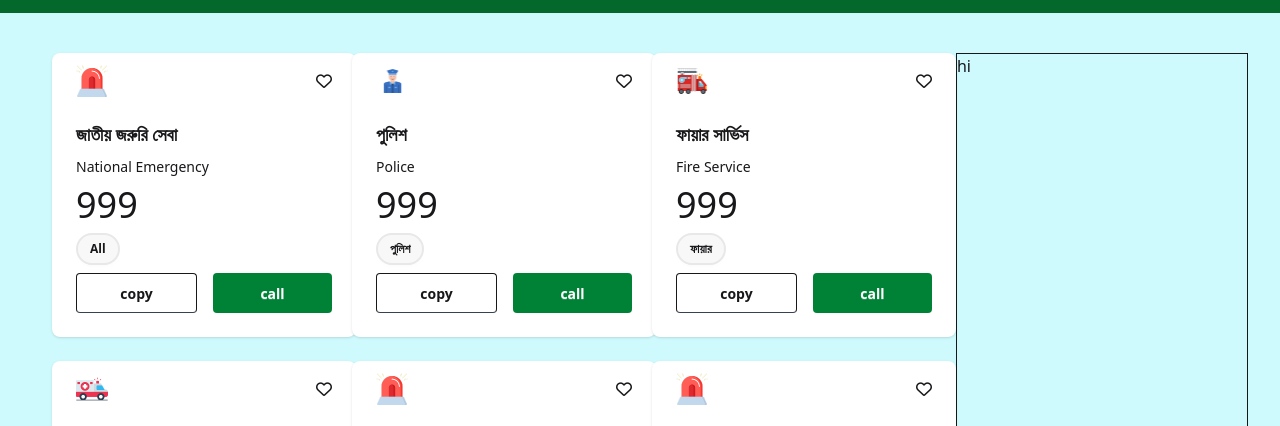
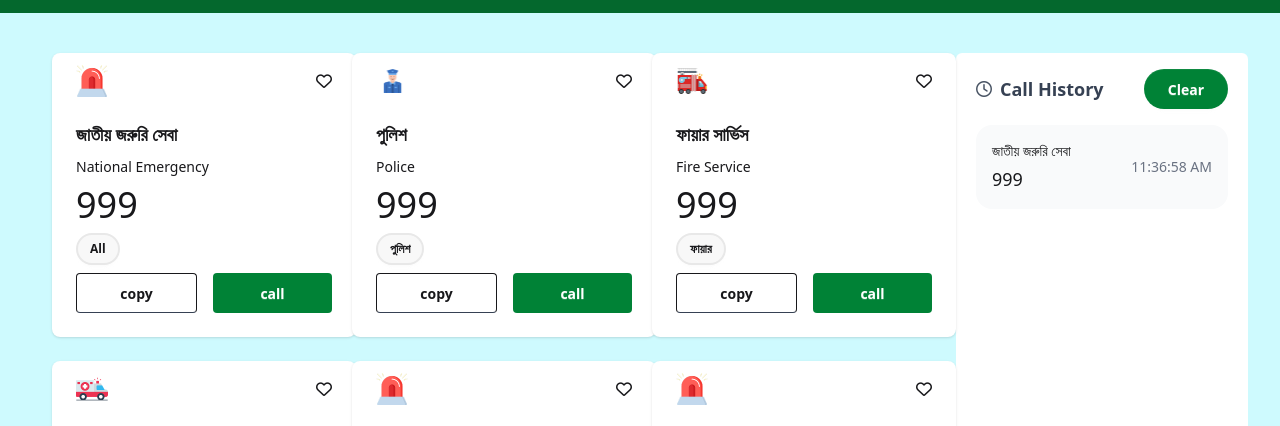
Before and after one commit to tishadey45/emergency-hotline, a website: page index.html in a window 1280 px wide. Shown: the part 351-777 px from the top of the page. Drawn offline with nearby package versions, Linux system fonts and the light colour scheme.

Commit message:
:art: call history section done

```diff
--- a/index.html
+++ b/index.html
@@ -286,8 +286,56 @@
                         </div>
                     </div>
                 </div>
-                <div class="w-1/4 border border-b-blue-800">
-                    hi
+                <div class="w-1/4 bg-base-100 rounded-md">
+                    <!-- <div class="card pt-3">
+
+                        <div class=" flex justify-between px-5">
+                            <h5 class="card-title text-gray-700 "><span> <i class="fa-regular fa-clock"></i></span> Call
+                                History</h5>
+                            <button class="btn btn-primary rounded-3xl bg-green-700 border-none text-white px-6">clear</button>
+                        </div>
+                        <div class="flex justify-between pt-4 px-4 py-4 mt-3 bg-gray-50 rounded-2xl max-w-[99%] mx-auto">
+                            <div class=" ">
+                                <h6 class="">জাতীয় জরুরি সেবা</h6>
+                                <h2 class="">999</h2>
+                            </div>
+                            <div>
+                                 <p class="pt-3 px-3">11:36:58 AM</p>
+                            </div>
+                        </div>
+                    </div> -->
+                    <div class="card pt-4 px-5">
+
+                        <!-- Header -->
+                        <div class="flex items-center">
+
+                            <!-- Left Side -->
+                            <div class="flex items-center gap-2">
+                                <i class="fa-regular fa-clock text-gray-600"></i>
+                                <h5 class="card-title text-gray-700">Call History</h5>
+                            </div>
+
+                            <!-- Right Button -->
+                            <button class="btn bg-green-700 border-none text-white rounded-3xl px-6 ml-auto">
+                                Clear
+                            </button>
+
+                        </div>
+
+                        <!-- History Item -->
+                        <div class="flex justify-between items-center mt-4 p-4 bg-gray-50 rounded-2xl">
+
+                            <div class="space-y-1">
+                                <h6 class="text-sm font-medium">জাতীয় জরুরি সেবা</h6>
+                                <h2 class="text-lg ">999</h2>
+                            </div>
+
+                            <p class="text-sm text-gray-500">11:36:58 AM</p>
+
+                        </div>
+
+                    </div>
+
                 </div>
             </div>
         </section>
```
